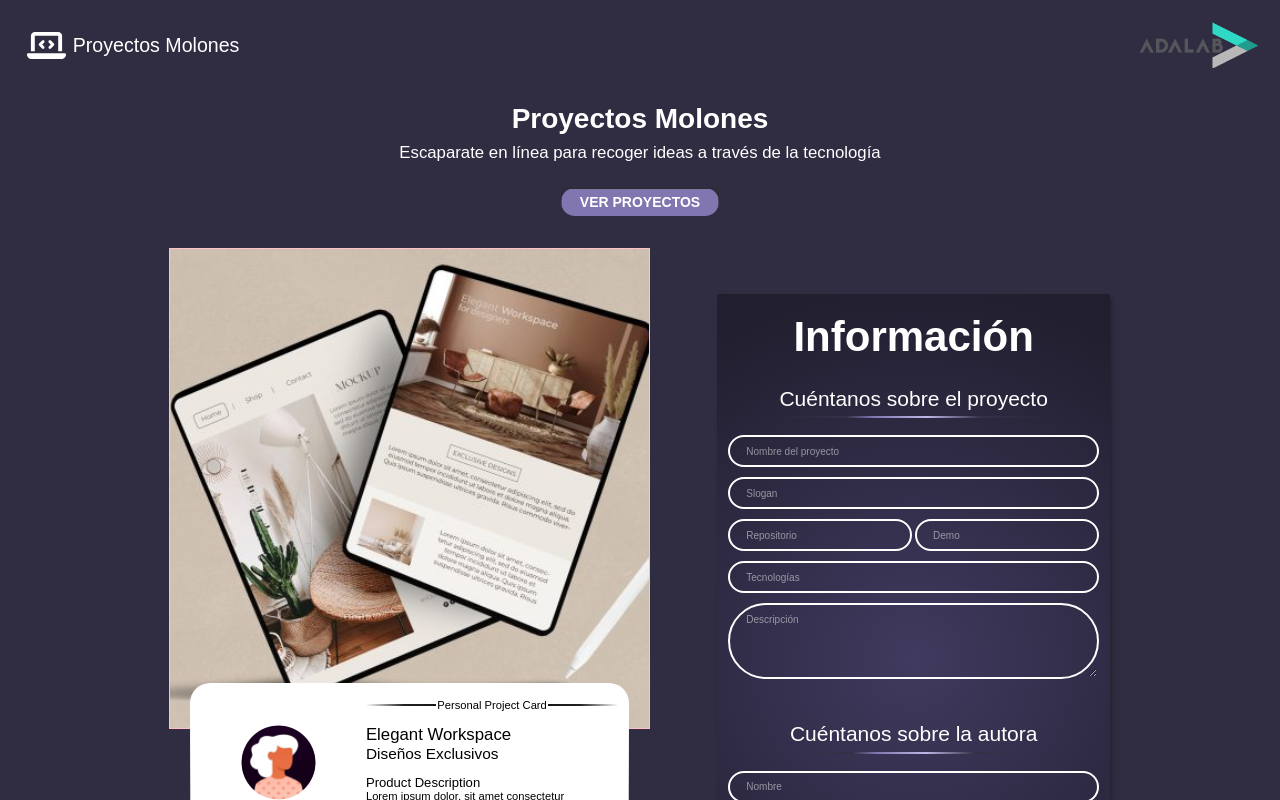
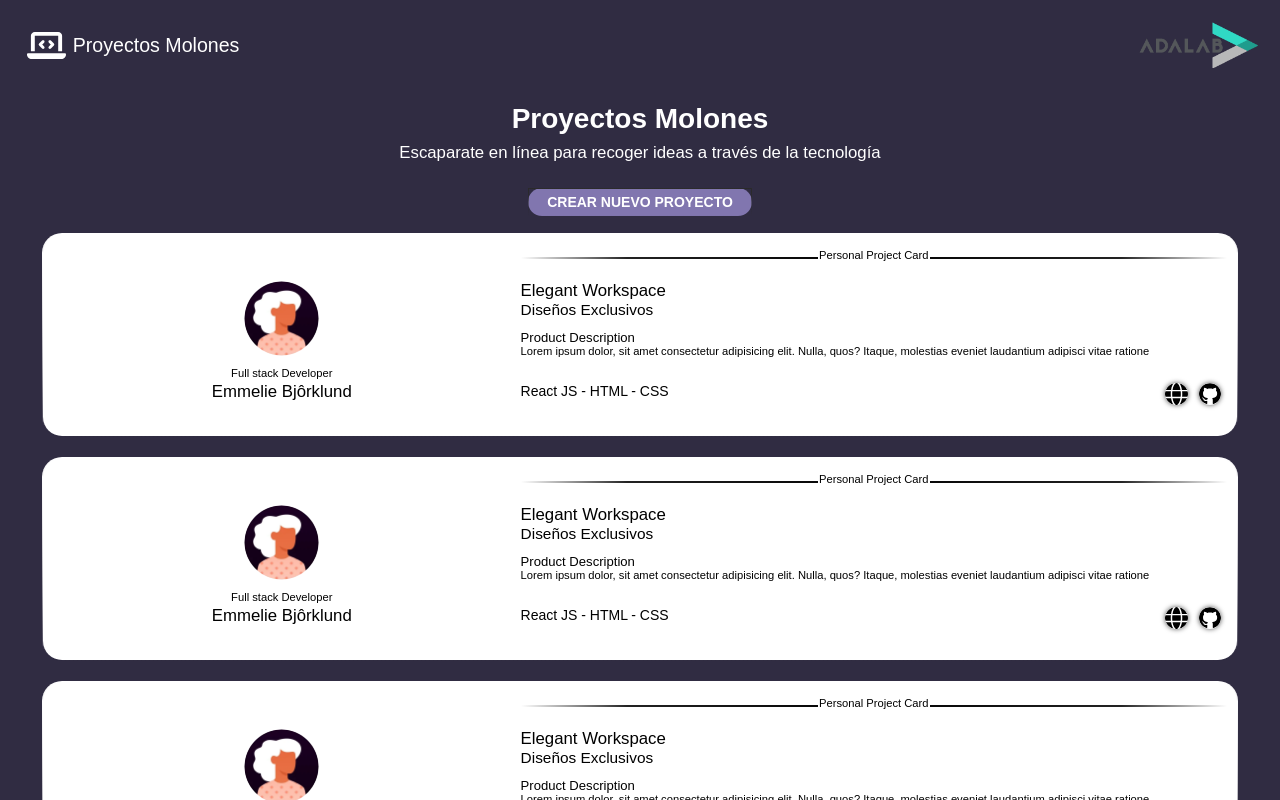
Before and after one commit to gelambi-g/project-promo-B-module-3-team-2, a React (Vite) app: page /#/landing in a window 1280 px wide. Before the commit this address led to /. Shown: the top 800 px of the page. Built offline with nearby package versions, Linux system fonts and the light colour scheme.

Commit message:
landing, propTypes, links

```diff
--- a/package.json
+++ b/package.json
@@ -1,5 +1,6 @@
 {
   "name": "we-react-template",
+  "homepage": "./",
   "private": true,
   "version": "0.0.0",
   "type": "module",
@@ -13,7 +14,8 @@
   "dependencies": {
     "prop-types": "^15.8.1",
     "react": "^18.3.1",
-    "react-dom": "^18.3.1"
+    "react-dom": "^18.3.1",
+    "react-router-dom": "^7.1.5"
   },
   "devDependencies": {
     "@eslint/js": "^9.17.0",
--- a/src/components/App.jsx
+++ b/src/components/App.jsx
@@ -3,6 +3,8 @@ import "../styles/App.scss";
 import Header from "./Header";
 import MainSection from "./MainSection";
 import Footer from "./Footer";
+import { Route, Routes } from "react-router-dom";
+import Landing from "./Landing";
 
 function App() {
 
@@ -58,8 +60,14 @@ function App() {
 <div className="container">
 
   <Header />
+  <Routes>
+    <Route path="/landing" element={<Landing dataCard={dataCard}/> }/>
 
-  <MainSection dataCard={dataCard} changeData={changeData} getFileImage={getFileImage} setUrlDataCard={setUrlDataCard} urlDataCard={urlDataCard}/>
+    <Route path="/" element={<MainSection dataCard={dataCard} changeData={changeData} getFileImage={getFileImage} setUrlDataCard={setUrlDataCard} urlDataCard={urlDataCard}/>}/>
+
+  </Routes>
+
+
 
   <Footer/>
 </div>
--- a/src/components/Card.jsx
+++ b/src/components/Card.jsx
@@ -1,7 +1,9 @@
 import '../styles/Card.scss'
 import PropTypes from 'prop-types';
 import avatar from '../images/avatar.webp';
+
 function Card({dataCard}) {
+
   const avatarImg = dataCard.photo === '' ? avatar : dataCard.photo;
 
   return (
@@ -25,10 +27,10 @@ function Card({dataCard}) {
             <div className="card__technicalInfo">
                 <p className="card__technologies">{dataCard.technologies || 'React JS - HTML - CSS'}</p>
 
-                <a className="icon icon__www" href={dataCard.demo || '#'} title="Haz click para ver el proyecto online">
+                <a className="icon icon__www" href={dataCard.demo || '#'} title="Haz click para ver el proyecto online" target='_blank'>
                 Web link
                 </a>
-                <a className="icon icon__github" href={dataCard.repo || '#'} title="Haz click para ver el código del proyecto">
+                <a className="icon icon__github" href={dataCard.repo || '#'} title="Haz click para ver el código del proyecto" target='_blank'>
                 GitHub link
                 </a>
             </div>
--- a/src/components/Form.jsx
+++ b/src/components/Form.jsx
@@ -80,7 +80,7 @@ Form.propTypes = {
     changeData : PropTypes.func,
     dataCard : PropTypes.object,
     setUrlDataCard : PropTypes.func,
-    getFileImage : PropTypes.string,
+    getFileImage : PropTypes.func,
     urlDataCard : PropTypes.string
 
 };
--- a/src/components/Hero.jsx
+++ b/src/components/Hero.jsx
@@ -1,3 +1,4 @@
+import { Link } from 'react-router-dom';
 import '../styles/Hero.scss';
 
 function Hero() {
@@ -5,7 +6,7 @@ function Hero() {
     <section className="hero">
         <h2 className="title">Proyectos molones</h2>
         <p className="hero__text">Escaparate en línea para recoger ideas a través de la tecnología</p>
-        <a className="button--link" href="./">Ver proyectos</a>
+        <Link to="/landing" className="button--link">Ver proyectos</Link>
     </section>
   )
 }
--- a/src/components/Landing.jsx
+++ b/src/components/Landing.jsx
@@ -1,21 +1,27 @@
+import { Link } from "react-router-dom";
 import Card from "./Card";
-import Footer from "./Footer";
-import Header from "./Header";
-import Hero from "./Hero";
+import '../styles/Landing.scss';
 
 
-function Landing (props){
+
+function Landing ({dataCard}){
 
     return(
     <>
-        <Header/>
-        <Hero />
-        <Card dataCard={props.dataCard}/>
-        <Card dataCard={props.dataCard}/>
-        <Card dataCard={props.dataCard}/>
-        <Card dataCard={props.dataCard}/>
 
-        <Footer />
+       <section className="hero">
+            <h2 className="title">Proyectos molones</h2>
+            <p className="hero__text">Escaparate en línea para recoger ideas a través de la tecnología</p>
+            <Link to="/" className="button--link">Crear nuevo proyecto</Link>
+        </section>
+        <section className="projects">
+        <Card dataCard={dataCard}/>
+        <Card dataCard={dataCard}/>
+        <Card dataCard={dataCard}/>
+        <Card dataCard={dataCard}/>
+        </section>
+
+
     </>
     )
 }
--- a/src/components/MainSection.jsx
+++ b/src/components/MainSection.jsx
@@ -17,7 +17,10 @@ function MainSection({dataCard, changeData, getFileImage, setUrlDataCard, urlDat
 
 MainSection.propTypes = {
     dataCard : PropTypes.object,
-    changeData : PropTypes.func
+    changeData : PropTypes.func,
+    getFileImage: PropTypes.func,
+    setUrlDataCard: PropTypes.func,
+    urlDataCard: PropTypes.string
 };
 
 export default MainSection
--- a/src/components/Preview.jsx
+++ b/src/components/Preview.jsx
@@ -1,6 +1,7 @@
 import Card from "./Card";
 import '../styles/Preview.scss';
 import ebook from '../images/ebook-example.jpg';
+import PropTypes from 'prop-types';
 
 function Preview({dataCard}) {
   const projectImg = dataCard.image === '' ? ebook : dataCard.image;
@@ -11,5 +12,8 @@ function Preview({dataCard}) {
     </section>
   )
 }
+Preview.propTypes = {
+  dataCard : PropTypes.object,
+}
 
 export default Preview
--- a/src/components/UploadButton.jsx
+++ b/src/components/UploadButton.jsx
@@ -1,12 +1,12 @@
 import '../styles/UploadButton.scss';
-import React from 'react';
+//import React from 'react';
 import PropTypes from 'prop-types';
 
 
-function UploadButton(props) {
+function UploadButton({getFileImage, id, text}) {
 
   const fr = new FileReader();
-  const myFileField = React.createRef();
+  //const myFileField = React.createRef();
 
   const handleFile = (ev) => {
     const urlImage = ev.currentTarget.files[0];
@@ -20,17 +20,16 @@ function UploadButton(props) {
 
   const getImage = () => {
     const urlImage = fr.result;
-    props.getFileImage(props.id, urlImage);
+    getFileImage(id, urlImage);
   };
 
 
 
   return (
     <>
-    <label htmlFor={props.id} className="button">{props.text}</label>
-    <input className="addForm__hidden" type="file" name={props.id} id={props.id} onChange={handleFile}/>
+    <label htmlFor={id} className="button">{text}</label>
+    <input className="addForm__hidden" type="file" name={id} id={id} onChange={handleFile}/>
     </>
-
 
   )
 }
--- a/src/main.jsx
+++ b/src/main.jsx
@@ -1,11 +1,12 @@
 import { StrictMode } from 'react'
 import { createRoot } from 'react-dom/client'
 import App from './components/App.jsx'
-import Landing from './components/Landing.jsx'
+import {HashRouter} from "react-router-dom"
 
 createRoot(document.getElementById('root')).render(
   <StrictMode>
-    <App />
-    {/* <Landing/> */}
+    <HashRouter>
+      <App />
+    </HashRouter>
   </StrictMode>,
 )
--- a/src/styles/Landing.scss
+++ b/src/styles/Landing.scss
@@ -0,0 +1,7 @@
+.projects{
+    display: flex;
+    flex-direction: column;
+    flex-wrap: wrap;
+    gap: 20px;
+    padding-top: 20px;
+}
```
Also changed, not shown: 1 other file (tests, documents, lock files or other folders).
